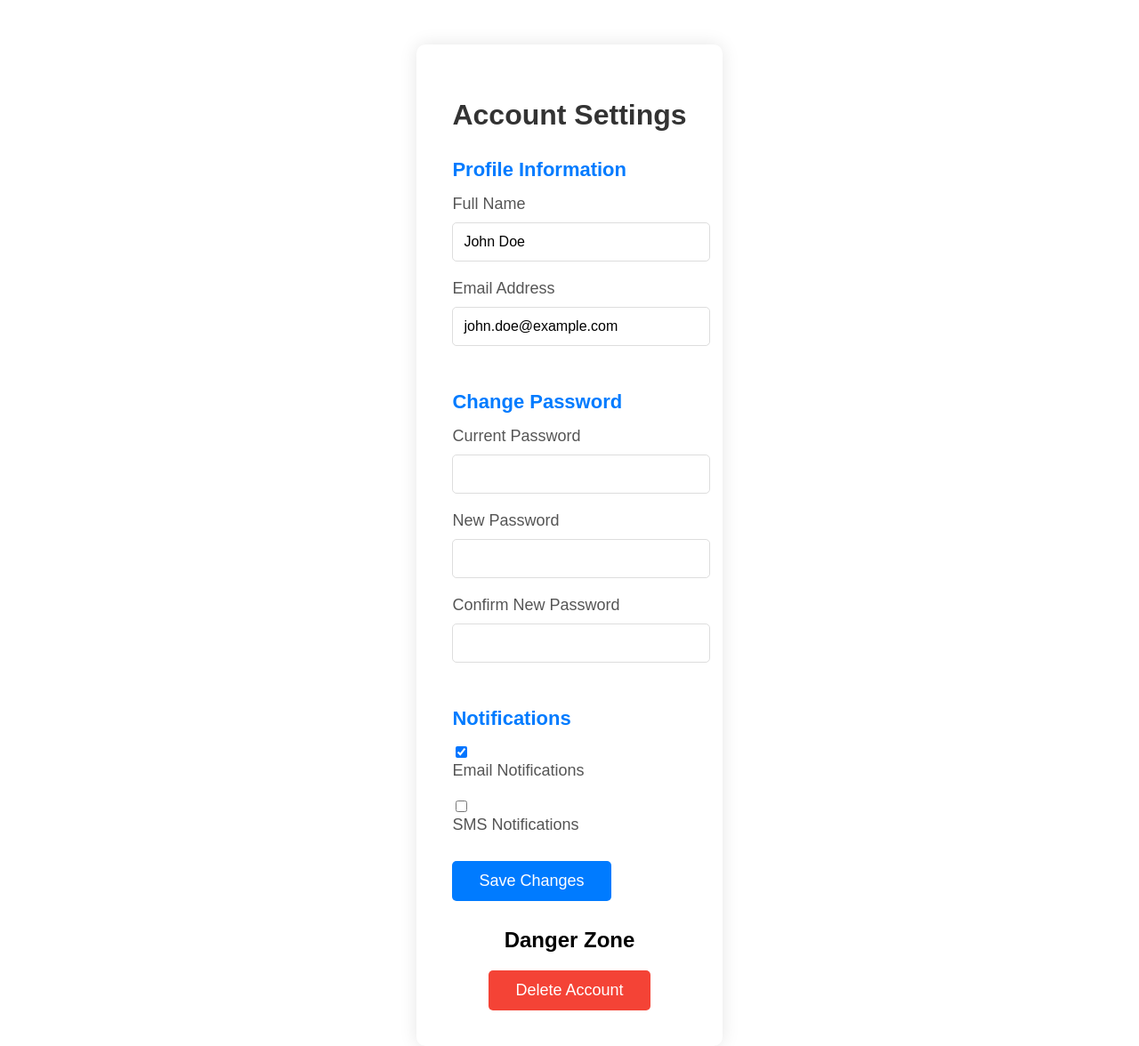
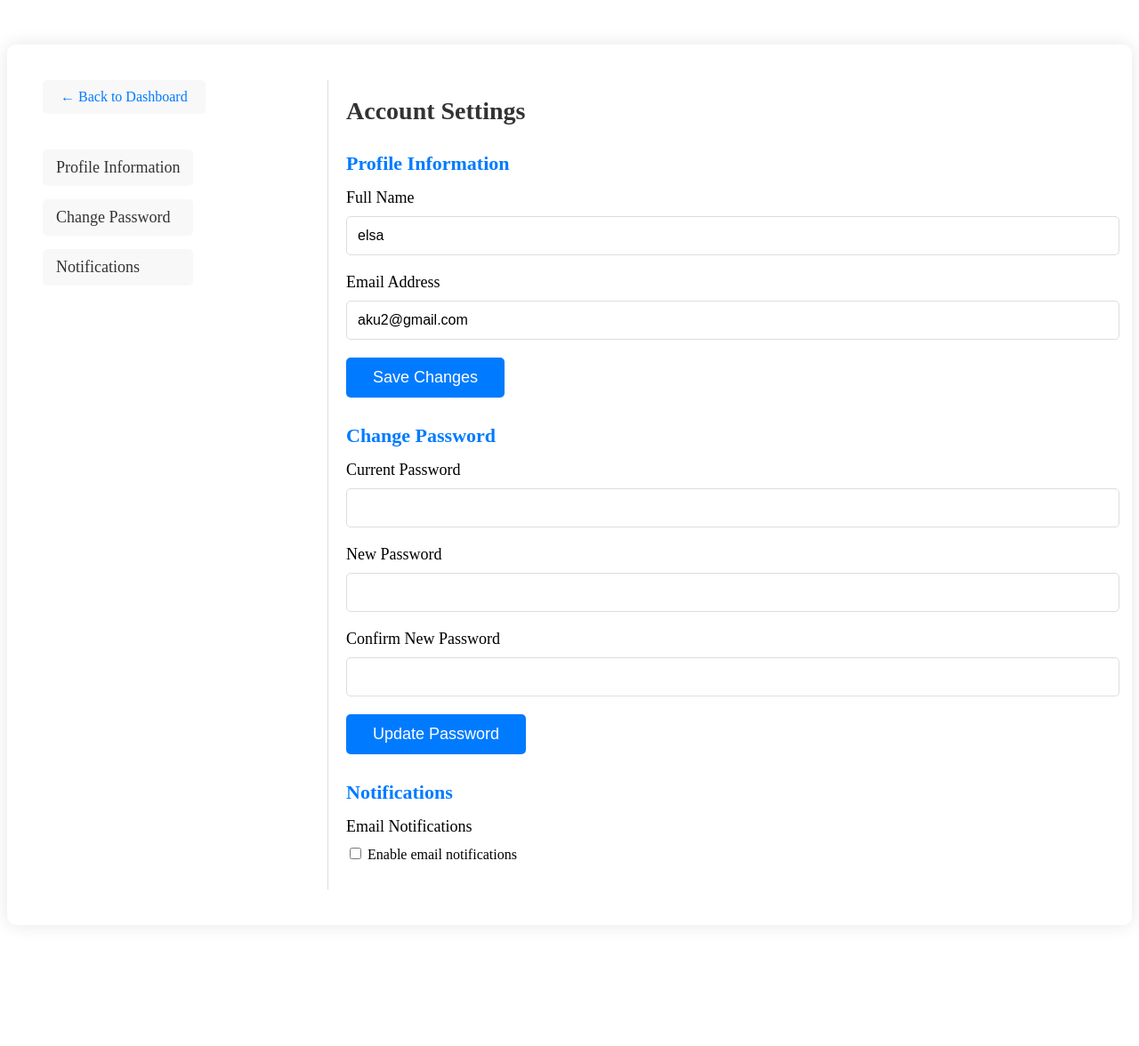
Before and after one commit to elsa-rahma-hidayani/anomali_detection, a PHP site: page /account_settings.php in a window 1280 px wide. Shown: the whole page at 89% size. After the commit the page ends 1000 px from the top, so only its background shows below. Run offline with PHP 8.4, Linux system fonts and the light colour scheme; a user stored in the database is signed in; data comes from the database, SQL or seed files in the repository.

Commit message:
updated account settings page

```diff
--- a/account_settings.php
+++ b/account_settings.php
@@ -1,124 +1,125 @@
+<?php
+include 'koneksi.php'; // Menyertakan file koneksi
+
+// Mulai sesi
+session_start();
+
+// Mengecek apakah pengguna sudah login
+if (!isset($_SESSION['full_name'])) {
+    header("Location: login.php");
+    exit();
+}
+
+$full_name = $_SESSION['full_name'];
+
+// Mengambil data pengguna dari database
+if ($_SERVER['REQUEST_METHOD'] === 'GET') {
+    $sql = "SELECT email FROM login WHERE full_name = ?";
+    $stmt = $conn->prepare($sql);
+    $stmt->bind_param('s', $full_name);
+    $stmt->execute();
+    $result = $stmt->get_result();
+
+    if ($result->num_rows > 0) {
+        $user = $result->fetch_assoc();
+        $email = $user['email'];
+    } else {
+        echo "User not found.";
+    }
+    $stmt->close();
+}
+
+// Memproses form jika di-submit
+if ($_SERVER['REQUEST_METHOD'] === 'POST') {
+    $new_full_name = $_POST['full_name'];
+    $new_email = $_POST['email'];
+    $current_password = $_POST['current_password'];
+    $new_password = $_POST['new_password'];
+    $confirm_password = $_POST['confirm_password'];
+
+    // Memverifikasi password dan memperbarui data
+    $sql = "SELECT password FROM login WHERE full_name = ?";
+    $stmt = $conn->prepare($sql);
+    $stmt->bind_param('s', $full_name);
+    $stmt->execute();
+    $result = $stmt->get_result();
+    $user = $result->fetch_assoc();
+
+    if (password_verify($current_password, $user['password'])) {
+        // Update data pengguna
+        if (!empty($new_password) && $new_password === $confirm_password) {
+            $new_password_hash = password_hash($new_password, PASSWORD_BCRYPT);
+            $sql = "UPDATE login SET full_name = ?, email = ?, password = ? WHERE full_name = ?";
+            $stmt = $conn->prepare($sql);
+            $stmt->bind_param('ssss', $new_full_name, $new_email, $new_password_hash, $full_name);
+        } else {
+            $sql = "UPDATE login SET full_name = ?, email = ? WHERE full_name = ?";
+            $stmt->prepare($sql);
+            $stmt->bind_param('sss', $new_full_name, $new_email, $full_name);
+        }
+        $stmt->execute();
+        $stmt->close();
+        echo "Settings updated successfully.";
+
+        // Update session variable
+        $_SESSION['full_name'] = $new_full_name;
+    } else {
+        echo "Current password is incorrect.";
+    }
+}
+
+$conn->close();
+?>
+
 <!DOCTYPE html>
 <html lang="en">
 <head>
     <meta charset="UTF-8">
     <meta name="viewport" content="width=device-width, initial-scale=1.0">
     <title>Account Settings</title>
-    <link rel="stylesheet" href="assets/css/index.css">
-    <style>
-        /* Custom styles for Account Settings */
-        .settings-container {
-            max-width: 1200px; /* Perbesar lebar container */
-            margin: 50px auto;
-            padding: 40px; /* Tambah padding untuk memberikan lebih banyak ruang */
-            background-color: #fff;
-            border-radius: 10px;
-            box-shadow: 0 0 20px rgba(0, 0, 0, 0.1);
-        }
-
-        .settings-header {
-            text-align: center;
-            margin-bottom: 30px;
-        }
-
-        .settings-header h1 {
-            font-size: 32px; /* Sedikit perbesar ukuran font untuk judul */
-            color: #333;
-        }
-
-        .settings-section {
-            margin-bottom: 30px;
-        }
-
-        .settings-section h2 {
-            font-size: 22px; /* Perbesar subjudul */
-            margin-bottom: 15px;
-            color: #007BFF;
-        }
-
-        .settings-section label {
-            display: block;
-            font-size: 18px; /* Perbesar font label */
-            margin-bottom: 10px;
-            color: #555;
-        }
-
-        .settings-section input[type="text"],
-        .settings-section input[type="email"],
-        .settings-section input[type="password"] {
-            width: 100%;
-            padding: 12px; /* Perbesar padding input */
-            font-size: 16px;
-            border-radius: 5px;
-            border: 1px solid #ddd;
-            margin-bottom: 20px;
-        }
-
-        .settings-section button {
-            padding: 12px 30px; /* Tambah padding pada tombol */
-            font-size: 18px;
-            color: #fff;
-            background-color: #007BFF;
-            border: none;
-            border-radius: 5px;
-            cursor: pointer;
-            transition: background-color 0.3s ease;
-        }
-
-        .settings-section button:hover {
-            background-color: #0056b3;
-        }
-
-        .settings-footer {
-            text-align: center;
-            margin-top: 20px;
-        }
-
-        .settings-footer button {
-            padding: 12px 30px; /* Tambah padding pada tombol */
-            font-size: 18px;
-            color: #fff;
-            background-color: #f44336;
-            border: none;
-            border-radius: 5px;
-            cursor: pointer;
-        }
-
-        .settings-footer button:hover {
-            background-color: #d32f2f;
-        }
-
-        .form-group {
-            margin-bottom: 20px;
-        }
-
-        .form-group input[type="checkbox"] {
-            margin-right: 10px;
-        }
-    </style>
+    <link rel="stylesheet" href="assets/css/account.css">
 </head>
 <body>
 
     <div class="settings-container">
+        <!-- Sidebar -->
+        <div class="sidebar">
+            <!-- Tombol Back -->
+            <div class="back-button">
+                <a href="index.php" class="back-link">← Back to Dashboard</a>
+            </div>
+
+            <ul>
+                <li><a href="#profile-info">Profile Information</a></li>
+                <li><a href="#password-change">Change Password</a></li>
+                <li><a href="#notifications">Notifications</a></li>
+            </ul>
+        </div>
+
+        <!-- Main Content -->
+        <div class="main-content">
             <div class="settings-header">
                 <h1>Account Settings</h1>
             </div>
 
-        <form action="save_settings.php" method="POST">
-
             <!-- Profile Information Section -->
-            <div class="settings-section">
+            <div class="settings-section" id="profile-info">
                 <h2>Profile Information</h2>
+                <form action="account_settings.php" method="POST">
                     <label for="full_name">Full Name</label>
-                <input type="text" id="full_name" name="full_name" value="John Doe">
+                    <input type="text" id="full_name" name="full_name" value="<?php echo htmlspecialchars($full_name); ?>">
 
                     <label for="email">Email Address</label>
-                <input type="email" id="email" name="email" value="john.doe@example.com">
+                    <input type="email" id="email" name="email" value="<?php echo htmlspecialchars($email); ?>">
+
+                    <button type="submit">Save Changes</button>
+                </form>
             </div>
 
-            <!-- Password Section -->
-            <div class="settings-section">
+            <!-- Change Password Section -->
+            <div class="settings-section" id="password-change">
                 <h2>Change Password</h2>
+                <form action="account_settings.php" method="POST">
                     <label for="current_password">Current Password</label>
                     <input type="password" id="current_password" name="current_password">
 
@@ -127,32 +128,17 @@
 
                     <label for="confirm_password">Confirm New Password</label>
                     <input type="password" id="confirm_password" name="confirm_password">
+
+                    <button type="submit">Update Password</button>
+                </form>
             </div>
 
             <!-- Notifications Section -->
-            <div class="settings-section">
+            <div class="settings-section" id="notifications">
                 <h2>Notifications</h2>
-                <div class="form-group">
-                    <input type="checkbox" id="email_notifications" name="email_notifications" checked>
                 <label for="email_notifications">Email Notifications</label>
+                <input type="checkbox" id="email_notifications" name="email_notifications"> Enable email notifications
             </div>
-
-                <div class="form-group">
-                    <input type="checkbox" id="sms_notifications" name="sms_notifications">
-                    <label for="sms_notifications">SMS Notifications</label>
-                </div>
-            </div>
-
-            <!-- Save Changes Button -->
-            <div class="settings-section">
-                <button type="submit">Save Changes</button>
-            </div>
-        </form>
-
-        <!-- Danger Zone -->
-        <div class="settings-footer">
-            <h2>Danger Zone</h2>
-            <button>Delete Account</button>
         </div>
     </div>
 
--- /dev/null
+++ b/assets/css/account.css
@@ -0,0 +1,141 @@
+/* Style untuk tata letak */
+.settings-container {
+    max-width: 1200px;
+    margin: 50px auto;
+    padding: 40px;
+    background-color: #fff;
+    border-radius: 10px;
+    box-shadow: 0 0 20px rgba(0, 0, 0, 0.1);
+    display: flex;
+}
+
+.sidebar {
+    width: 300px;
+    padding-right: 20px;
+    border-right: 1px solid #ddd;
+    display: flex;
+    flex-direction: column;
+    align-items: flex-start;
+}
+
+.sidebar ul {
+    list-style-type: none;
+    padding: 0;
+    margin-top: 20px; /* Memberi jarak setelah tombol back */
+}
+
+.sidebar ul li {
+    margin-bottom: 15px;
+}
+
+.sidebar ul li a {
+    text-decoration: none;
+    font-size: 18px;
+    color: #333;
+    display: block;
+    padding: 10px 15px;
+    border-radius: 5px;
+    background-color: #f8f8f8;
+    transition: background-color 0.3s ease;
+}
+
+.sidebar ul li a:hover {
+    background-color: #007BFF;
+    color: #fff;
+}
+
+.main-content {
+    flex-grow: 1;
+    padding-left: 20px;
+}
+
+.settings-header {
+    margin-bottom: 30px;
+}
+
+.settings-header h1 {
+    font-size: 28px;
+    color: #333;
+}
+
+.settings-section {
+    margin-bottom: 30px;
+}
+
+.settings-section h2 {
+    font-size: 22px;
+    color: #007BFF;
+    margin-bottom: 15px;
+}
+
+.settings-section label {
+    display: block;
+    font-size: 18px;
+    margin-bottom: 10px;
+}
+
+.settings-section input[type="text"],
+.settings-section input[type="email"],
+.settings-section input[type="password"] {
+    width: 100%;
+    padding: 12px;
+    font-size: 16px;
+    border-radius: 5px;
+    border: 1px solid #ddd;
+    margin-bottom: 20px;
+}
+
+.settings-section button {
+    padding: 12px 30px;
+    font-size: 18px;
+    color: #fff;
+    background-color: #007BFF;
+    border: none;
+    border-radius: 5px;
+    cursor: pointer;
+}
+
+.settings-section button:hover {
+    background-color: #0056b3;
+}
+
+.settings-footer {
+    text-align: center;
+    margin-top: 20px;
+}
+
+.settings-footer button {
+    padding: 12px 30px;
+    font-size: 18px;
+    color: #fff;
+    background-color: #f44336;
+    border: none;
+    border-radius: 5px;
+    cursor: pointer;
+}
+
+.settings-footer button:hover {
+    background-color: #d32f2f;
+}
+
+/* Tombol Back */
+.back-button {
+    margin-bottom: 20px;
+    align-self: flex-start; /* Membuat tombol back berada di bagian paling atas */
+}
+
+.back-link {
+    display: inline-block;
+    font-size: 16px;
+    color: #007BFF;
+    text-decoration: none;
+    background-color: #f8f8f8;
+    padding: 10px 20px;
+    border-radius: 5px;
+    transition: background-color 0.3s ease;
+}
+
+.back-link:hover {
+    background-color: #007BFF;
+    color: #fff;
+}
```
Also changed, not shown: assets/css/index.css (+55 -0 lines). Lines whose indentation alone changed are shown as unchanged.
